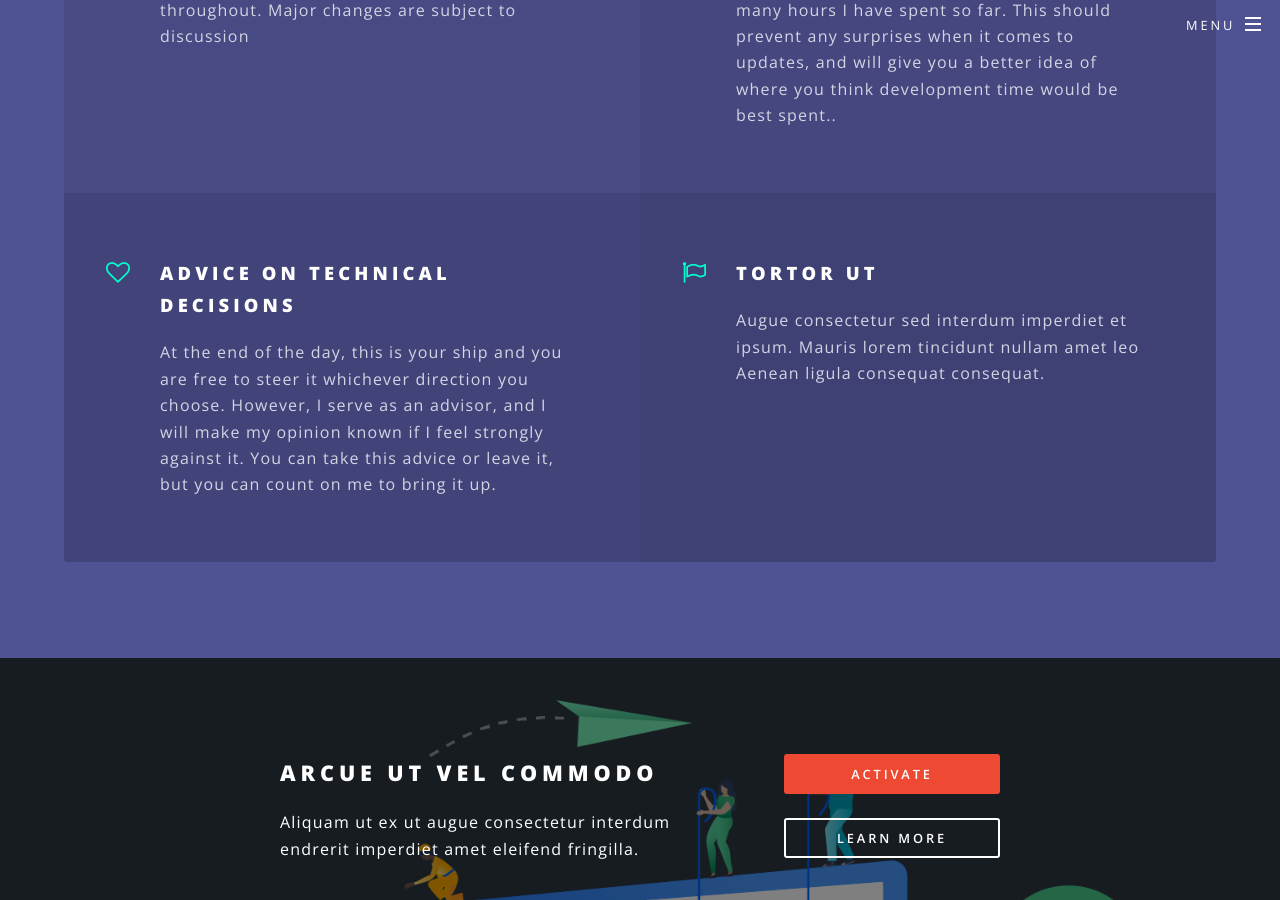
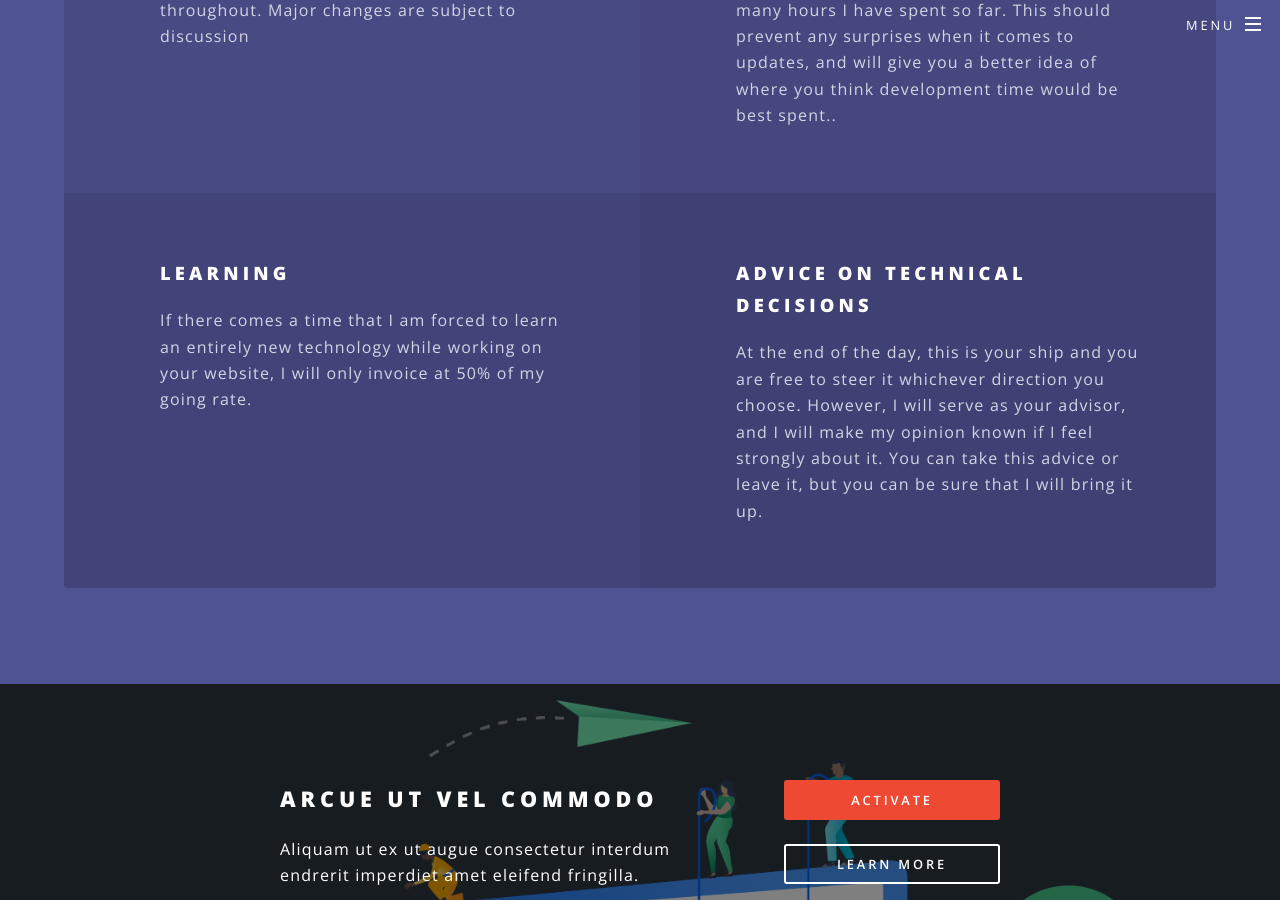
Before and after one commit to Tycholiz/artyss, a Jekyll site: the page built from index.html, in a window 1280 px wide and 900 px high, scrolled down 3843 px. Built offline with Jekyll 4.4.1, drawn with Linux system fonts in a browser that asks for light colours.

Commit message:
add icons. some still missing. not being retrieved from Fa

```diff
--- a/index.html
+++ b/index.html
@@ -1,7 +1,7 @@
 ---
 layout: landing
 ---
-				<!-- Banner -->
+				<!-- * Hero -->
 					<section id="banner">
 						<div class="inner">
 							<h2>{{ site.title }}</h2>
@@ -13,7 +13,7 @@
 						<a href="#one" class="more scrolly">Learn More</a>
 					</section>
 
-				<!-- One -->
+				<!-- * Intermediate -->
 					<section id="one" class="wrapper style1 special">
 						<div class="inner">
 							<header class="major">
@@ -30,7 +30,7 @@
 						</div>
 					</section>
 
-				<!-- Two -->
+				<!-- * Offerings -->
 					<section id="two" class="wrapper alt style2">
 						<section class="spotlight">
 							<div class="image"><img src="images/responsive.svg" alt="" /></div><div class="content">
@@ -52,7 +52,7 @@
 						</section>
 					</section>
 
-				<!-- Three -->
+				<!-- * Philosophies -->
 					<section id="three" class="wrapper style3 special">
 						<div class="inner">
 							<header class="major">
@@ -69,21 +69,21 @@
 									<h3>Modular Design</h3>
 									<p>I will design your website in a modular way, meaning components of the site will plug in to each other like lego. This allows your site to respond well to scaling, as bottleneck components can be more easily swapped out for more permitting ones</p>
 								</li>
-								<li class="icon fa-code">
+								<li class="icon fas fa-dollar-sign">
 									<h3>Grandfathered Rates</h3>
 									<p>The very nature of web design means there will be maintenance. As a result, I expect to have a long term relationship with my clients. For each project, I charge a single hourly rate throughout. Major changes are subject to discussion</p>
 								</li>
-								<li class="icon fa-headphones">
+								<li class="icon fas fa-clipboard">
 									<h3>Weekly Progress Reporting</h3>
 									<p>Estimating the time it takes to program something is notoriously difficult. For this reason, I send detailed regular reports outlining the work I have done for the period and how many hours I have spent so far. This should prevent any surprises when it comes to updates, and will give you a better idea of where you think development time would be best spent..</p>
 								</li>
-								<li class="icon fa-heart-o">
+								<li class="icon fas fa-book-reader">
+									<h3>Learning</h3>
+									<p>If there comes a time that I am forced to learn an entirely new technology while working on your website, I will only invoice at 50% of my going rate.</p>
+								</li>
+								<li class="icon fas fa-user-friends">
 									<h3>Advice on Technical Decisions</h3>
-									<p>At the end of the day, this is your ship and you are free to steer it whichever direction you choose. However, I serve as an advisor, and I will make my opinion known if I feel strongly against it. You can take this advice or leave it, but you can count on me to bring it up.</p>
-								</li>
-								<li class="icon fa-flag-o">
-									<h3>Tortor Ut</h3>
-									<p>Augue consectetur sed interdum imperdiet et ipsum. Mauris lorem tincidunt nullam amet leo Aenean ligula consequat consequat.</p>
+									<p>At the end of the day, this is your ship and you are free to steer it whichever direction you choose. However, I will serve as your advisor, and I will make my opinion known if I feel strongly about it. You can take this advice or leave it, but you can be sure that I will bring it up.</p>
 								</li>
 							</ul>
 						</div>
```
Also changed, not shown: css/main.scss (indentation only).
